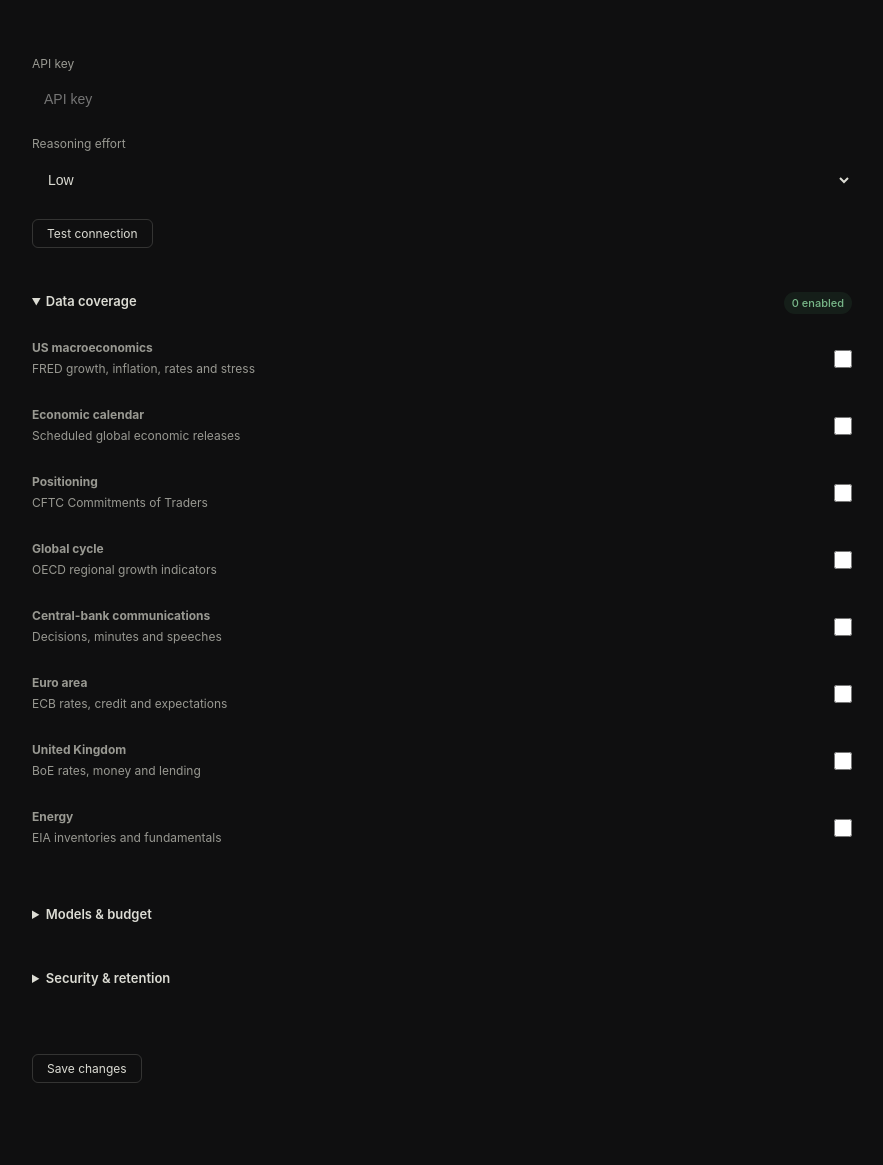
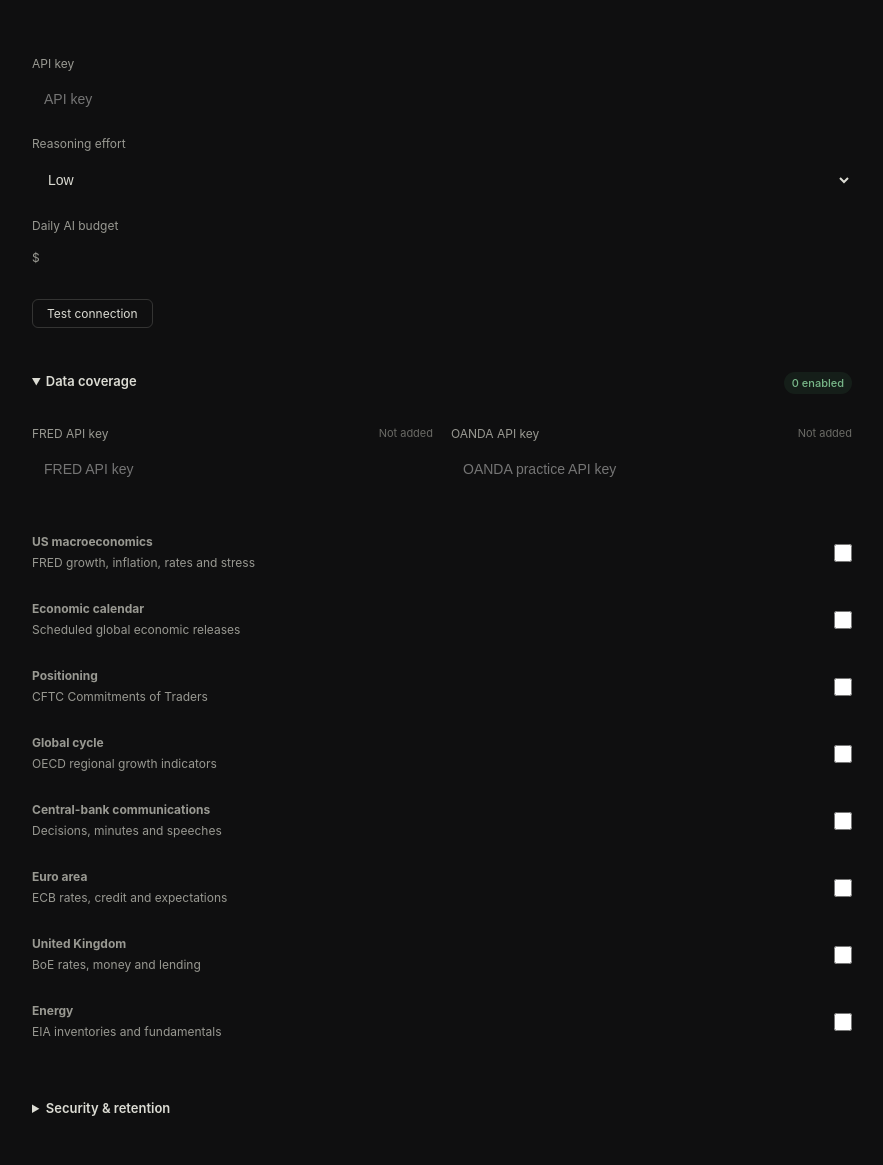
Before and after one commit to cpu23/trading-data-platform, a FastAPI app: template api/templates/settings.html in a window 1280 px wide, after a click that opens the changed part. Shown: the part 365-1530 px from the top of the page, without its empty margins (198-1081 px from the left). Run offline with FastAPI, Linux system fonts and the light colour scheme; the template is opened without the code that fills it, so the values that code supplies are empty; parts of the project's set-up code (start-up, migrations or seed data) failed here and were passed over.

Commit message:
Fix dashboard status spacing and add data credentials

```diff
--- a/api/static/style.css
+++ b/api/static/style.css
@@ -107,7 +107,7 @@ body {
 
 /* Health */
 .health-section {
-  margin-top: -36px;
+  margin-top: 0;
   margin-bottom: 44px;
 }
 
@@ -894,7 +894,7 @@ body {
   }
 
   .health-section {
-    margin-top: -24px;
+    margin-top: 0;
   }
 
   .event-row {
@@ -1084,7 +1084,8 @@ body {
   border-width: 0;
 }
 
-.changes-strip { display:flex; align-items:baseline; gap:12px; min-height:28px; padding:12px 0 18px; border-bottom:.5px solid var(--border); font-size:13px; }
+.changes-strip { display:flex; align-items:center; gap:12px; min-height:28px; margin-top:-32px; margin-bottom:18px; padding:12px 0 18px; border-bottom:.5px solid var(--border); font-size:13px; line-height:1.4; clear:both; }
+.changes-strip:empty { display:none; }
 .changes-strip details { margin-left:auto; }
 .briefing-disclosure > summary { cursor:pointer; padding:8px 0 16px; }
 .asset-history-link { display:inline-block; margin-top:18px; color:var(--fg-muted); text-decoration:none; }
@@ -1118,3 +1119,10 @@ body {
 .status-pill.not-connected { color:var(--fg-muted); background:rgba(128,128,128,.12); }
 .settings-actions, .settings-save { display:flex; align-items:center; gap:14px; margin-top:18px; }
 .settings-save { padding:26px 0 70px; }
+.input-prefix { display:flex; align-items:center; gap:8px; }
+.input-prefix input { flex:1; }
+.source-credentials { display:grid; grid-template-columns:1fr 1fr; gap:18px; margin-top:18px; }
+.credential-state { float:right; color:var(--fg-dim); font-size:11px; }
+@media (max-width:700px) {
+  .source-credentials { grid-template-columns:1fr; gap:0; }
+}
--- a/api/templates/settings.html
+++ b/api/templates/settings.html
@@ -14,11 +14,18 @@
         {% for effort in ['low', 'medium', 'high'] %}<option value="{{ effort }}" {{ 'selected' if config.llm.reasoning_effort == effort }}>{{ effort | capitalize }}</option>{% endfor %}
       </select>
     </label>
+    <label>Daily AI budget
+      <span class="input-prefix"><span>$</span><input id="settings-budget" type="number" min="0" step="0.01" value="{{ config.budgets.daily_llm_usd }}"></span>
+    </label>
     <div class="settings-actions"><button class="btn" id="test-connection" type="button">Test connection</button><span id="connection-result" class="dim"></span></div>
   </details>
 
   <details>
     <summary>Data coverage <span class="status-pill connected">{{ config.collectors.values() | selectattr('enabled') | list | length }} enabled</span></summary>
+    <div class="source-credentials">
+      <label>FRED API key <span class="credential-state">{{ 'Saved' if has_fred_key else 'Not added' }}</span><input id="settings-fred-key" type="password" placeholder="{{ 'Saved — enter a new key to replace it' if has_fred_key else 'FRED API key' }}"></label>
+      <label>OANDA API key <span class="credential-state">{{ 'Saved' if has_oanda_key else 'Not added' }}</span><input id="settings-oanda-key" type="password" placeholder="{{ 'Saved — enter a new key to replace it' if has_oanda_key else 'OANDA practice API key' }}"></label>
+    </div>
     <div class="coverage-list">
       {% for id, label, description in [
         ('fred','US macroeconomics','FRED growth, inflation, rates and stress'),
@@ -35,7 +42,6 @@
     </div>
   </details>
 
-  <details><summary>Models &amp; budget</summary><p class="dim">${{ config.budgets.daily_llm_usd }} daily hard cap. Model overrides remain configuration-driven.</p></details>
   <details><summary>Security &amp; retention</summary><p class="dim">Private state files, session authentication, same-origin mutation protection, and 90-day AI payload retention.</p></details>
 
   <div class="settings-save"><button class="btn" id="save-settings">Save changes</button><span id="settings-result" class="dim"></span></div>
@@ -46,9 +52,15 @@ const settingsPayload = () => ({
     base_url: document.getElementById('settings-base-url').value.trim(),
     default_model: document.getElementById('settings-model').value.trim(),
     reasoning_effort: document.getElementById('settings-reasoning').value
+  }, budgets: {
+    daily_llm_usd: Number(document.getElementById('settings-budget').value)
   }},
   coverage: Object.fromEntries([...document.querySelectorAll('[data-settings-coverage]')].map(input => [input.dataset.settingsCoverage, input.checked])),
-  secrets: {LLM_API_KEY: document.getElementById('settings-key').value}
+  secrets: {
+    LLM_API_KEY: document.getElementById('settings-key').value,
+    FRED_API_KEY: document.getElementById('settings-fred-key').value,
+    OANDA_API_KEY: document.getElementById('settings-oanda-key').value
+  }
 });
 
 document.getElementById('test-connection').onclick = async () => {
```
Also changed, not shown: api/routes/views/setup.py (+12 -5 lines).
